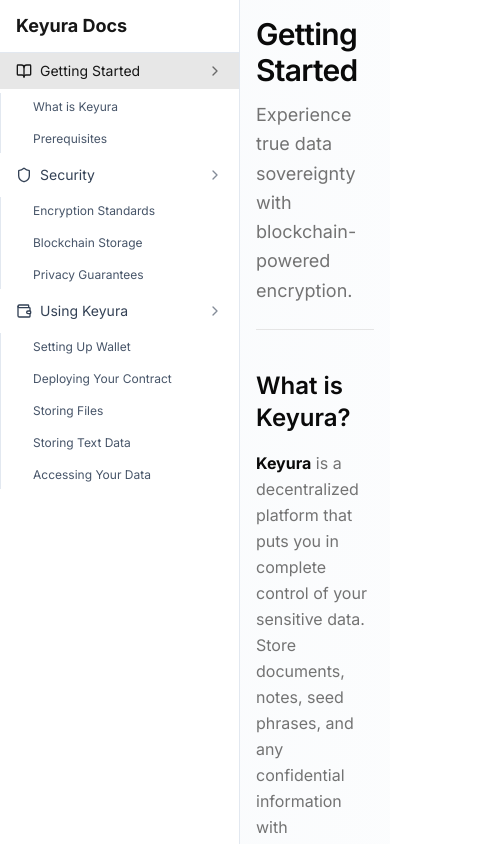
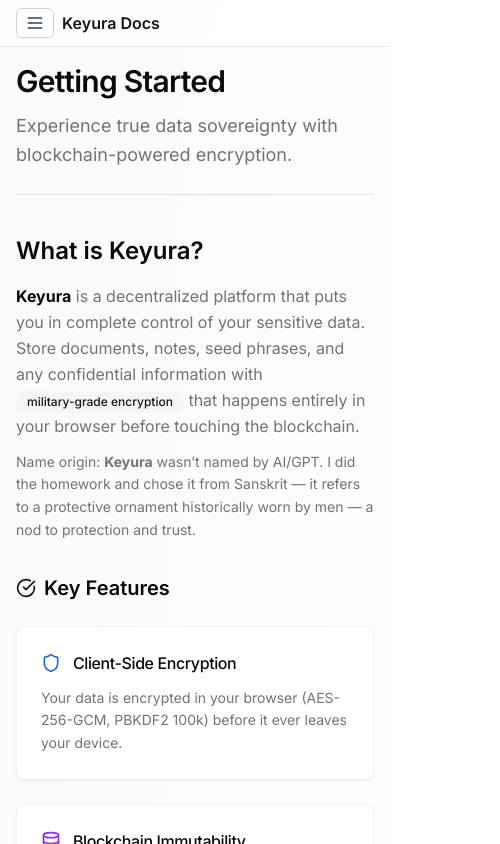
Before and after one commit to srivathsav004/keyura, a Next.js app: page /documentation in a window 390 px wide. Shown: the top 844 px of the page, 500 px wide, since content can reach past the window. Built offline with nearby package versions, Linux system fonts and the light colour scheme.

Commit message:
responsicve layout

```diff
--- a/app/documentation/layout.tsx
+++ b/app/documentation/layout.tsx
@@ -1,19 +1,50 @@
-import React from "react";
+"use client";
+import React, { useState } from "react";
 import Link from "next/link";
 import { Sidebar } from "./sidebar";
+import { Menu } from "lucide-react";
 
 export default function DocumentationLayout({ children }: { children: React.ReactNode }) {
+  const [open, setOpen] = useState(false);
+
   return (
     <div className="min-h-screen bg-gradient-to-br from-slate-50 to-white">
       <div className="w-full px-0 py-0">
-        <div className="grid grid-cols-[240px_minmax(0,1fr)]">
-          <aside className="sticky top-0 h-screen overflow-y-auto border-r border-slate-200 bg-white/90">
-            <div className="px-4 py-3 border-b border-slate-200">
+        <div className="lg:hidden sticky top-0 z-30 flex items-center gap-2 border-b border-slate-200 bg-white/80 backdrop-blur px-4 py-2">
+          <button
+            type="button"
+            onClick={() => setOpen((v) => !v)}
+            aria-label="Toggle navigation"
+            className="inline-flex items-center rounded-md border border-slate-300 bg-white px-2 py-1 text-slate-700 shadow-sm hover:bg-slate-50"
+          >
+            <Menu className="h-5 w-5" />
+          </button>
+          <Link href="/" className="text-base font-semibold text-primary">Keyura Docs</Link>
+        </div>
+
+        <div className="relative">
+          <aside
+            className={`fixed inset-y-0 left-0 z-40 w-60 border-r border-slate-200 bg-white/95 backdrop-blur transition-transform duration-200 ease-in-out lg:fixed lg:translate-x-0 ${
+              open ? "translate-x-0" : "-translate-x-full"
+            }`}
+          >
+            <div className="hidden lg:block px-4 py-3 border-b border-slate-200">
               <Link href="/" className="text-lg font-bold text-primary">Keyura Docs</Link>
             </div>
-            <Sidebar />
+            <div className="h-full overflow-y-auto">
+              <Sidebar />
+            </div>
           </aside>
-          <main className="min-w-0 px-4 sm:px-5 lg:px-6 py-4">
+
+          {open && (
+            <div
+              className="fixed inset-0 z-30 bg-black/30 lg:hidden"
+              onClick={() => setOpen(false)}
+              aria-hidden="true"
+            />
+          )}
+
+          <main className={`min-w-0 px-4 sm:px-5 lg:px-6 py-4 transition-[margin] duration-200 ease-in-out lg:ml-60`}>
             <div className="prose prose-slate max-w-none lg:prose-lg">
               {children}
             </div>
```
